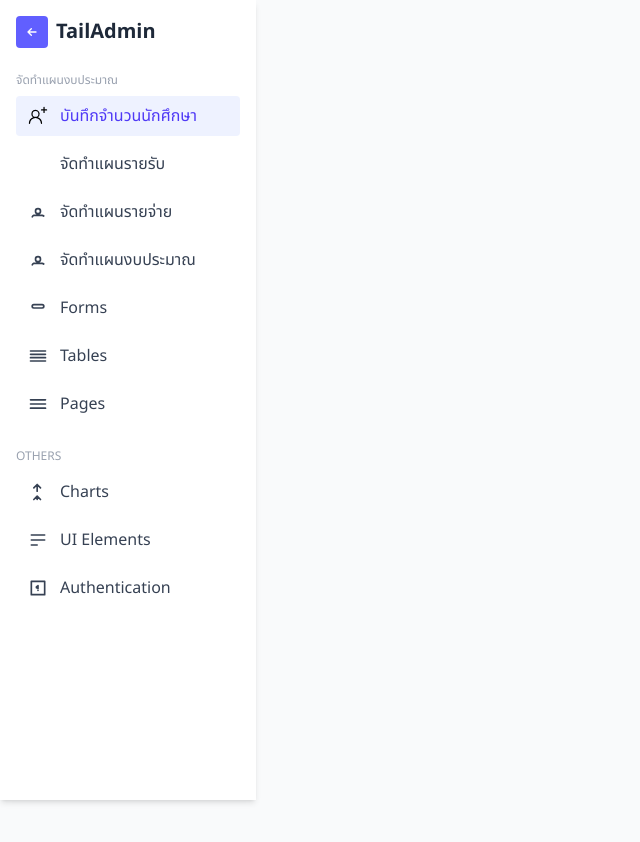
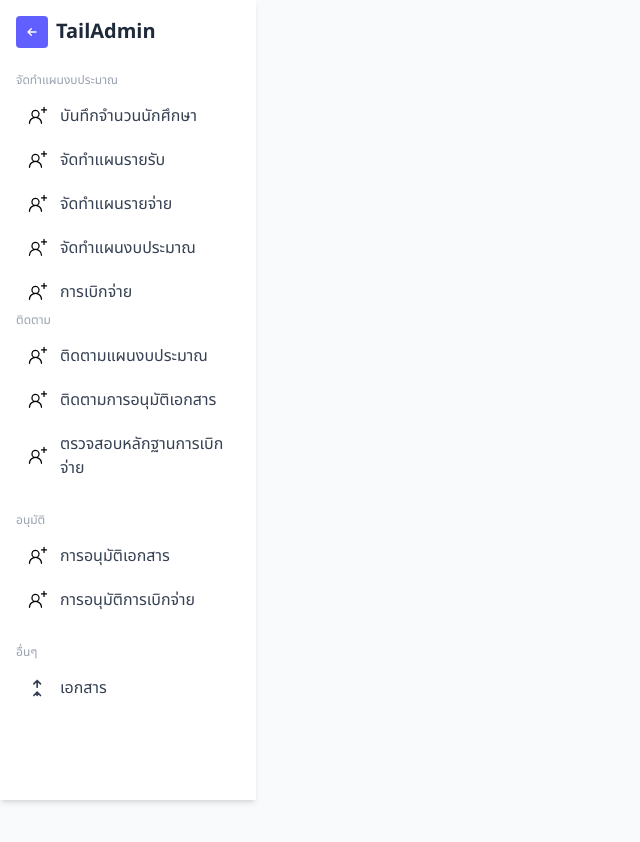
Before and after one commit to gustsri/butget-Fontend-design, a Next.js app in the folder my-budget/: page /planning in a window 1280 px wide. Shown: the top 842 px of the page, without its empty margins (0-640 px from the left). Built offline with nearby package versions, Linux system fonts and the light colour scheme.

Commit message:
sidebar_NoLogo

```diff
--- a/my-budget/components/shared/Sidebar.tsx
+++ b/my-budget/components/shared/Sidebar.tsx
@@ -4,7 +4,8 @@ import Link from "next/link";
 
 const Sidebar: React.FC = () => {
   return (
-    <aside className="w-64 h-screen bg-white shadow-md flex flex-col p-4 fixed left-0 top-0 z-10">
+    <aside className="w-64 h-screen bg-white shadow-md flex flex-col p-4 fixed left-0 top-0 z-10 overflow-y-auto">
+
 
       {/* Logo */}
       <div className="flex items-center mb-6">
@@ -18,137 +19,97 @@ const Sidebar: React.FC = () => {
 
       {/* Menu */}
       <p className="text-xs text-gray-400 mb-2 uppercase">จัดทำแผนงบประมาณ</p>
-      <ul className="space-y-2">
+      <ul className="space-y-1">
         <li>
-          <Link href="/planning/students" className="flex items-center px-3 py-2 rounded bg-indigo-50 text-indigo-600 font-medium">
+          <Link href="/planning/students" className="flex items-center px-3 py-2 rounded text-gray-700 hover:bg-gray-100">
             <img src="/img/icon/person-add.svg" alt="" className="w-5 h-5 mr-3" />
             บันทึกจำนวนนักศึกษา
           </Link>
         </li>
 
         <li>
-          <Link href="#" className="flex items-center px-3 py-2 rounded text-gray-700 hover:bg-gray-100">
-            <svg className="w-5 h-5 mr-3" fill="none" stroke="currentColor" viewBox="0 0 24 24">
-              <img src="/img/icon/add-people.svg" alt="" className="w-5 h-5 mr-3" />
-            </svg>
+          <Link href="/planning/students" className="flex items-center px-3 py-2 rounded text-gray-700 hover:bg-gray-100">
+            <img src="/img/icon/person-add.svg" alt="" className="w-5 h-5 mr-3" />
             จัดทำแผนรายรับ
           </Link>
         </li>
 
         <li>
-          <Link href="#" className="flex items-center px-3 py-2 rounded text-gray-700 hover:bg-gray-100">
-            <svg className="w-5 h-5 mr-3" fill="none" stroke="currentColor" viewBox="0 0 24 24">
-              <path strokeLinecap="round" strokeLinejoin="round" strokeWidth={2} d="M5.121 17.804A4 4 0 017 16h10a4 4 0 011.879.804M15 11a3 3 0 11-6 0 3 3 0 016 0z" />
-            </svg>
+          <Link href="/planning/students" className="flex items-center px-3 py-2 rounded text-gray-700 hover:bg-gray-100">
+            <img src="/img/icon/person-add.svg" alt="" className="w-5 h-5 mr-3" />
             จัดทำแผนรายจ่าย
           </Link>
         </li>
+
         <li>
-          <Link href="#" className="flex items-center px-3 py-2 rounded text-gray-700 hover:bg-gray-100">
-            <svg className="w-5 h-5 mr-3" fill="none" stroke="currentColor" viewBox="0 0 24 24">
-              <path strokeLinecap="round" strokeLinejoin="round" strokeWidth={2} d="M5.121 17.804A4 4 0 017 16h10a4 4 0 011.879.804M15 11a3 3 0 11-6 0 3 3 0 016 0z" />
-            </svg>
+          <Link href="/planning/students" className="flex items-center px-3 py-2 rounded text-gray-700 hover:bg-gray-100">
+            <img src="/img/icon/person-add.svg" alt="" className="w-5 h-5 mr-3" />
             จัดทำแผนงบประมาณ
           </Link>
         </li>
+        <li>
+          <Link href="/planning/students" className="flex items-center px-3 py-2 rounded text-gray-700 hover:bg-gray-100">
+            <img src="/img/icon/person-add.svg" alt="" className="w-5 h-5 mr-3" />
+            การเบิกจ่าย
+          </Link>
+        </li>
+            </ul>
 
-        {/* Forms Dropdown */}
+      {/* tracking */}
+      <p className="text-xs text-gray-400 mb-2 uppercase">ติดตาม</p>
+      <ul className="space-y-1">
         <li>
-          <details className="group">
-            <summary className="flex items-center px-3 py-2 rounded text-gray-700 hover:bg-gray-100 cursor-pointer">
-              <svg className="w-5 h-5 mr-3" fill="none" stroke="currentColor" viewBox="0 0 24 24">
-                <path strokeLinecap="round" strokeLinejoin="round" strokeWidth={2} d="M9 12h6m2 0a2 2 0 100-4H7a2 2 0 000 4h10z" />
-              </svg>
-              Forms
-            </summary>
-            <ul className="pl-10 mt-1 text-sm text-gray-600 space-y-1">
-              <li>
-                <Link href="#" className="hover:underline">Form Elements</Link>
-              </li>
-              <li>
-                <Link href="#" className="hover:underline">Form Layouts</Link>
-              </li>
-            </ul>
-          </details>
+          <Link href="/planning/students" className="flex items-center px-3 py-2 rounded text-gray-700 hover:bg-gray-100">
+            <img src="/img/icon/person-add.svg" alt="" className="w-5 h-5 mr-3" />
+            ติดตามแผนงบประมาณ
+          </Link>
         </li>
 
-        {/* Tables Dropdown */}
         <li>
-          <details className="group">
-            <summary className="flex items-center px-3 py-2 rounded text-gray-700 hover:bg-gray-100 cursor-pointer">
-              <svg className="w-5 h-5 mr-3" fill="none" stroke="currentColor" viewBox="0 0 24 24">
-                <path strokeLinecap="round" strokeLinejoin="round" strokeWidth={2} d="M3 10h18M3 6h18M3 14h18M3 18h18" />
-              </svg>
-              Tables
-            </summary>
-            <ul className="pl-10 mt-1 text-sm text-gray-600 space-y-1">
-              <li>
-                <Link href="#" className="hover:underline">Simple Table</Link>
-              </li>
-              <li>
-                <Link href="#" className="hover:underline">Advanced Table</Link>
-              </li>
-            </ul>
-          </details>
+          <Link href="/planning/students" className="flex items-center px-3 py-2 rounded text-gray-700 hover:bg-gray-100">
+            <img src="/img/icon/person-add.svg" alt="" className="w-5 h-5 mr-3" />
+            ติดตามการอนุมัติเอกสาร
+          </Link>
         </li>
 
-        {/* Pages Dropdown */}
         <li>
-          <details className="group">
-            <summary className="flex items-center px-3 py-2 rounded text-gray-700 hover:bg-gray-100 cursor-pointer">
-              <svg className="w-5 h-5 mr-3" fill="none" stroke="currentColor" viewBox="0 0 24 24">
-                <path strokeLinecap="round" strokeLinejoin="round" strokeWidth={2} d="M3 7h18M3 12h18M3 17h18" />
-              </svg>
-              Pages
-            </summary>
-            <ul className="pl-10 mt-1 text-sm text-gray-600 space-y-1">
-              <li>
-                <Link href="#" className="hover:underline">Login</Link>
-              </li>
-              <li>
-                <Link href="#" className="hover:underline">Register</Link>
-              </li>
-            </ul>
-          </details>
+          <Link href="/planning/students" className="flex items-center px-3 py-2 rounded text-gray-700 hover:bg-gray-100">
+            <img src="/img/icon/person-add.svg" alt="" className="w-5 h-5 mr-3" />
+            ตรวจสอบหลักฐานการเบิกจ่าย
+          </Link>
         </li>
-      </ul>
+        </ul>
+        {/* allow */}
+      <p className="text-xs text-gray-400 mt-6 mb-2 uppercase">อนุมัติ</p>
+            <ul className="space-y-1">
+        <li>
+          <Link href="/planning/students" className="flex items-center px-3 py-2 rounded text-gray-700 hover:bg-gray-100">
+            <img src="/img/icon/person-add.svg" alt="" className="w-5 h-5 mr-3" />
+            การอนุมัติเอกสาร
+          </Link>
+        </li>
 
-      {/* Others */}
-      <p className="text-xs text-gray-400 mt-6 mb-2 uppercase">Others</p>
-      <ul className="space-y-2">
+        <li>
+          <Link href="/planning/students" className="flex items-center px-3 py-2 rounded text-gray-700 hover:bg-gray-100">
+            <img src="/img/icon/person-add.svg" alt="" className="w-5 h-5 mr-3" />
+            การอนุมัติการเบิกจ่าย
+          </Link>
+        </li>
+        </ul>
+
+      <p className="text-xs text-gray-400 mt-6 mb-2 uppercase">อื่นๆ</p>
+      <ul className="space-y-1">
         <li>
           <details className="group">
             <summary className="flex items-center px-3 py-2 rounded text-gray-700 hover:bg-gray-100 cursor-pointer">
               <svg className="w-5 h-5 mr-3" fill="none" stroke="currentColor" viewBox="0 0 24 24">
                 <path strokeLinecap="round" strokeLinejoin="round" strokeWidth={2} d="M11 11V3m0 0L7 7m4-4l4 4M11 21v-4m0 0l-4 4m4-4l4 4" />
               </svg>
-              Charts
+              เอกสาร
             </summary>
           </details>
         </li>
-
-        <li>
-          <details className="group">
-            <summary className="flex items-center px-3 py-2 rounded text-gray-700 hover:bg-gray-100 cursor-pointer">
-              <svg className="w-5 h-5 mr-3" fill="none" stroke="currentColor" viewBox="0 0 24 24">
-                <path strokeLinecap="round" strokeLinejoin="round" strokeWidth={2} d="M4 6h16M4 12h16M4 18h7" />
-              </svg>
-              UI Elements
-            </summary>
-          </details>
-        </li>
-
-        <li>
-          <details className="group">
-            <summary className="flex items-center px-3 py-2 rounded text-gray-700 hover:bg-gray-100 cursor-pointer">
-              <svg className="w-5 h-5 mr-3" fill="none" stroke="currentColor" viewBox="0 0 24 24">
-                <path strokeLinecap="round" strokeLinejoin="round" strokeWidth={2} d="M12 11c0 .55-.45 1-1 1s-1-.45-1-1 .45-1 1-1 1 .45 1 1zm0 0V9m0 2v2m0 2h.01M4 4h16v16H4V4z" />
-              </svg>
-              Authentication
-            </summary>
-          </details>
-        </li>
-      </ul>
+        </ul>
     </aside>
   );
 };
```
